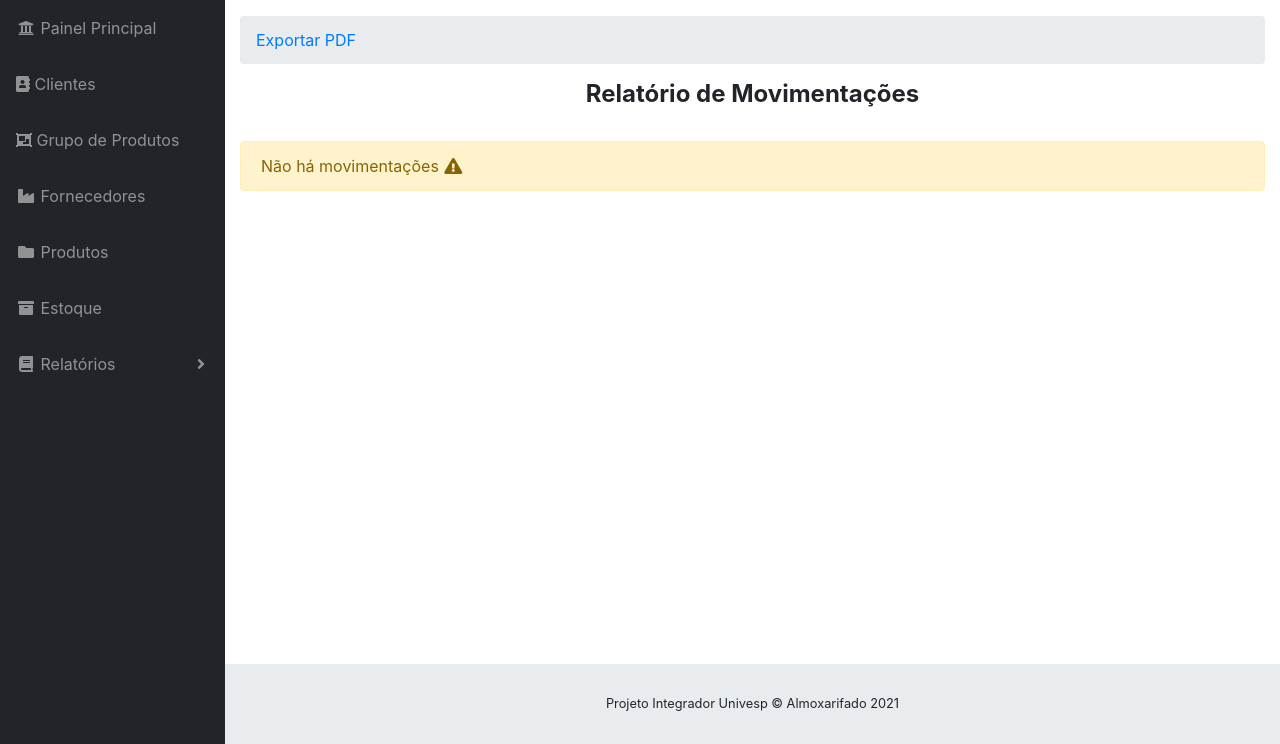
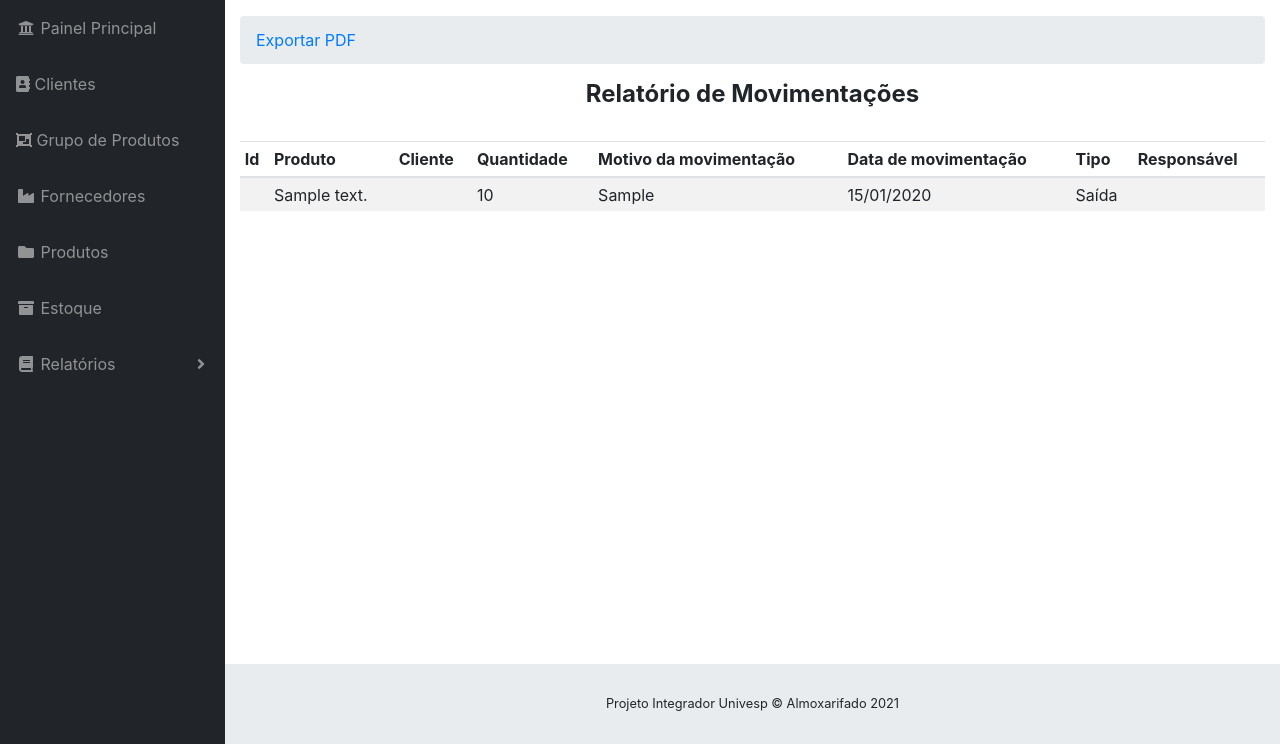
Before and after one commit to leilsonfrancelino/almoxarifado, a PHP site: page /view/relatorio_movimentacoes.php in a window 1280 px wide. Shown: the part 57-801 px from the top of the page. Run offline with PHP 8.4, Linux system fonts and the light colour scheme; a user stored in the database is signed in; data comes from the database, SQL or seed files in the repository; tables that the repository leaves empty or names only in its code hold one stand-in row (values such as "Sample post"); data that the repository does not hold is empty.

Commit message:
Acrescentei cliente no arquivo

```diff
--- a/view/relatorio_movimentacoes.php
+++ b/view/relatorio_movimentacoes.php
@@ -4,9 +4,10 @@ require "../dao/conexao.php";
 include "../valida/verifica_login.php";
 
 //select ultimos fornecedores
-$sql_movimentacoes = "SELECT m.id,m.produto,m.quant_mov,m.motivo,m.data_mov,m.movimentacao,m.responsavel,u.id,u.usuario,p.codigo,p.descricao FROM movimentacoes_estoque as m
-INNER JOIN produtos as p ON m.produto=p.codigo
-INNER JOIN usuarios as u ON m.responsavel=u.usuario";
+$sql_movimentacoes = "SELECT m.id,m.produto,m.quant_mov,m.motivo,m.data_mov,m.movimentacao,m.responsavel,u.id,u.usuario,p.codigo,p.descricao,c.id_cli,c.nome_cli FROM movimentacoes_estoque as m
+LEFT JOIN produtos as p ON m.produto=p.codigo
+LEFT JOIN usuarios as u ON m.responsavel=u.usuario
+LEFT JOIN clientes as c ON m.cliente=c.id_cli";
 $result_movimentacoes = mysqli_query($conexao, $sql_movimentacoes);
 $row_movimentacoes = mysqli_num_rows($result_movimentacoes);
 
@@ -98,7 +99,8 @@ $row_movimentacoes = mysqli_num_rows($result_movimentacoes);
               <thead>
                 <tr>
                     <th>Id</th>
-					<th>Descrição</th>
+					<th>Produto</th>
+					<th>Cliente</th>
 					<th>Quantidade</th>
 					<th>Motivo da movimentação</th>
 					<th>Data de movimentação</th>
@@ -117,6 +119,7 @@ $row_movimentacoes = mysqli_num_rows($result_movimentacoes);
                     echo "<tr>";
 					echo "<td> " . $dados_movimentacoes['id'] . "</td>";
 					echo "<td> " . $dados_movimentacoes['descricao'] . "</td>";
+					echo "<td> " . $dados_movimentacoes['nome_cli'] . "</td>";
 					echo "<td> " . $dados_movimentacoes['quant_mov'] . "</td>";
 					echo "<td> " . $dados_movimentacoes['motivo'] . "</td>";
 					echo "<td> " . date('d/m/Y', strtotime($dados_movimentacoes['data_mov'])) . "</td>";
```
